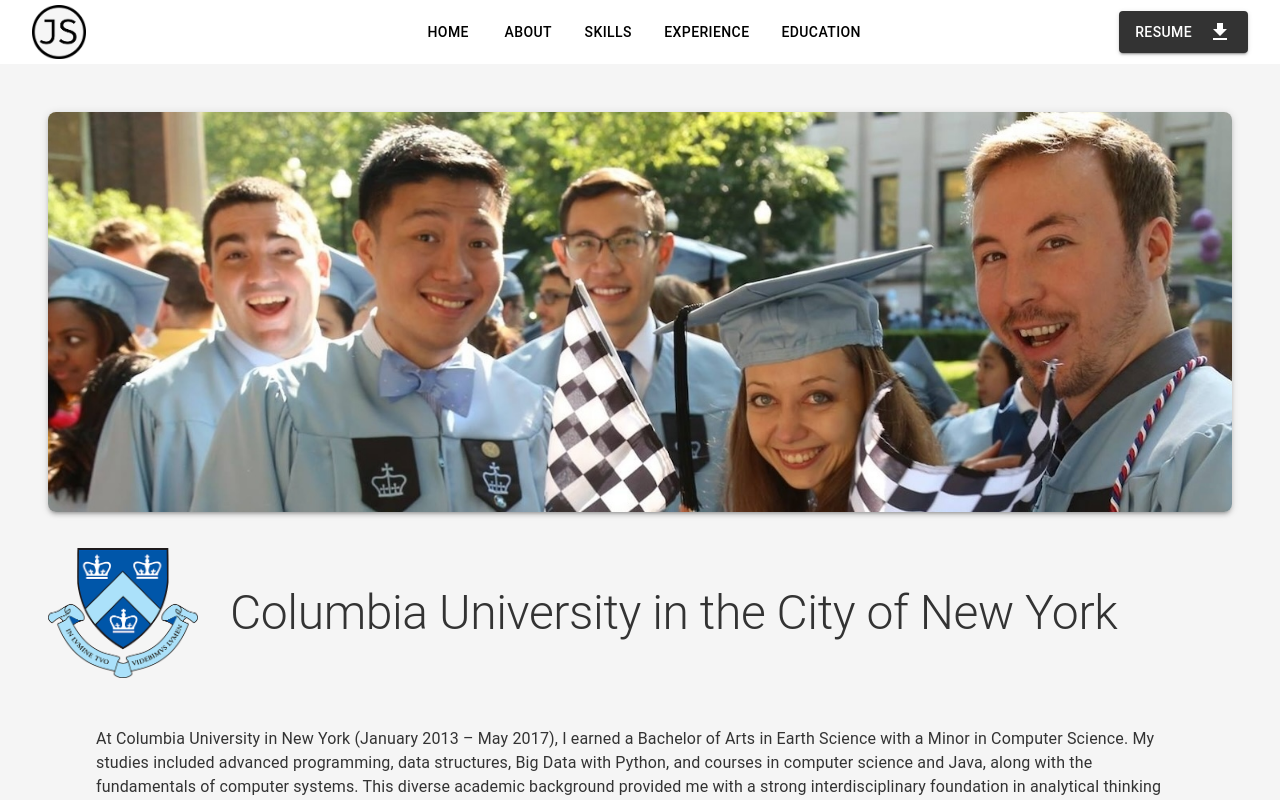
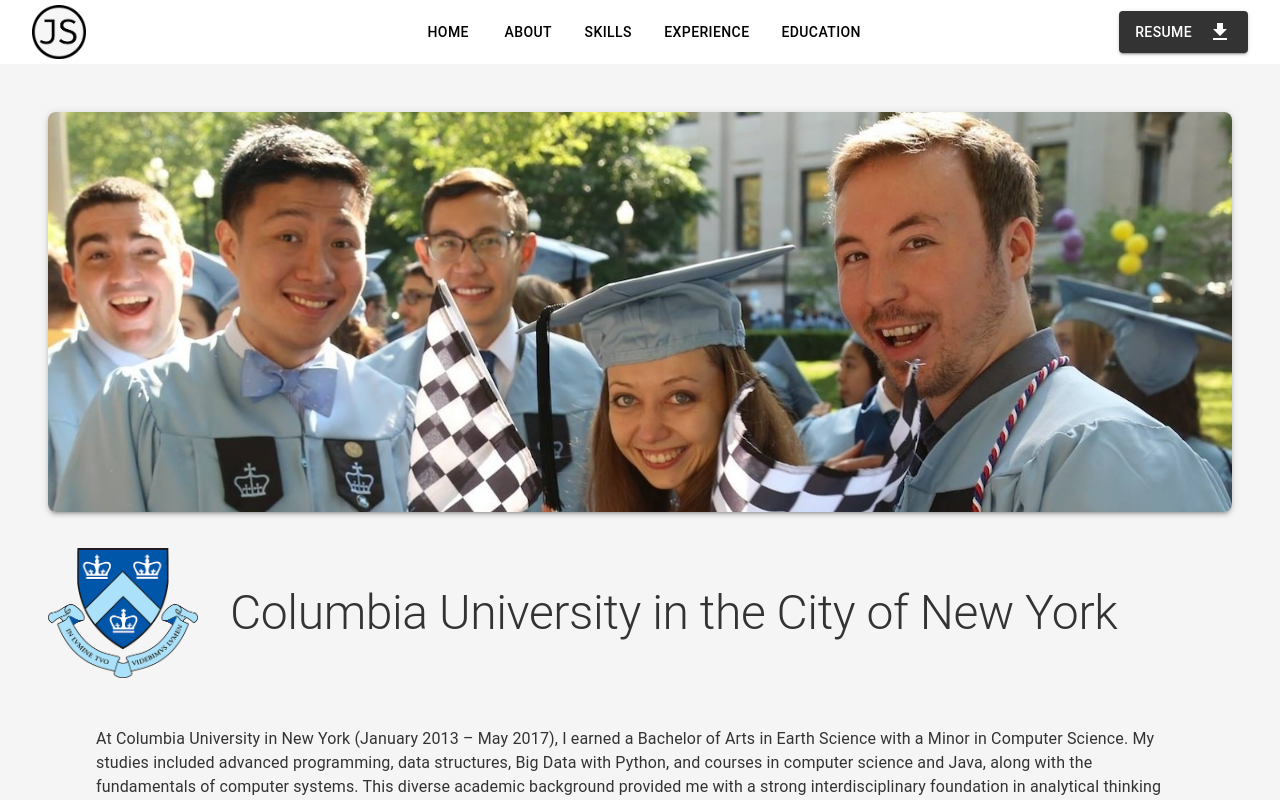
Before and after one commit to jpswann/website, a React (Vite) app in the folder client/: page /education in a window 1280 px wide. Shown: the top 800 px of the page. Built offline with nearby package versions, Linux system fonts and the light colour scheme.

Commit message:
photo resize fix

```diff
--- a/client/src/pages/Education.tsx
+++ b/client/src/pages/Education.tsx
@@ -23,7 +23,7 @@
             width: "100%",
             height: 400,
             objectFit: "cover",
-            objectPosition: "center",
+            objectPosition: "100% center",
             borderRadius: 2,
             boxShadow: 3,
             mb: 2,
```
